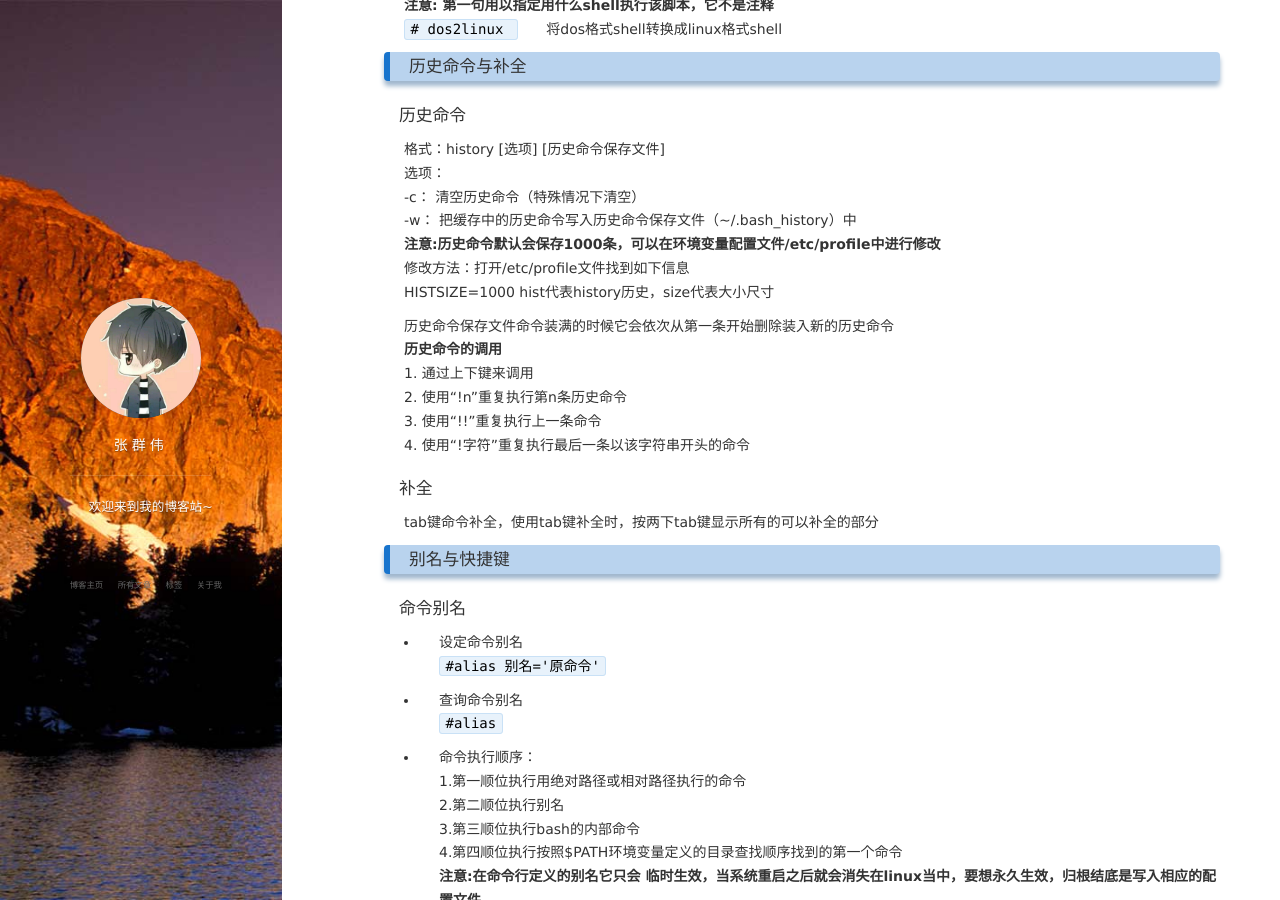
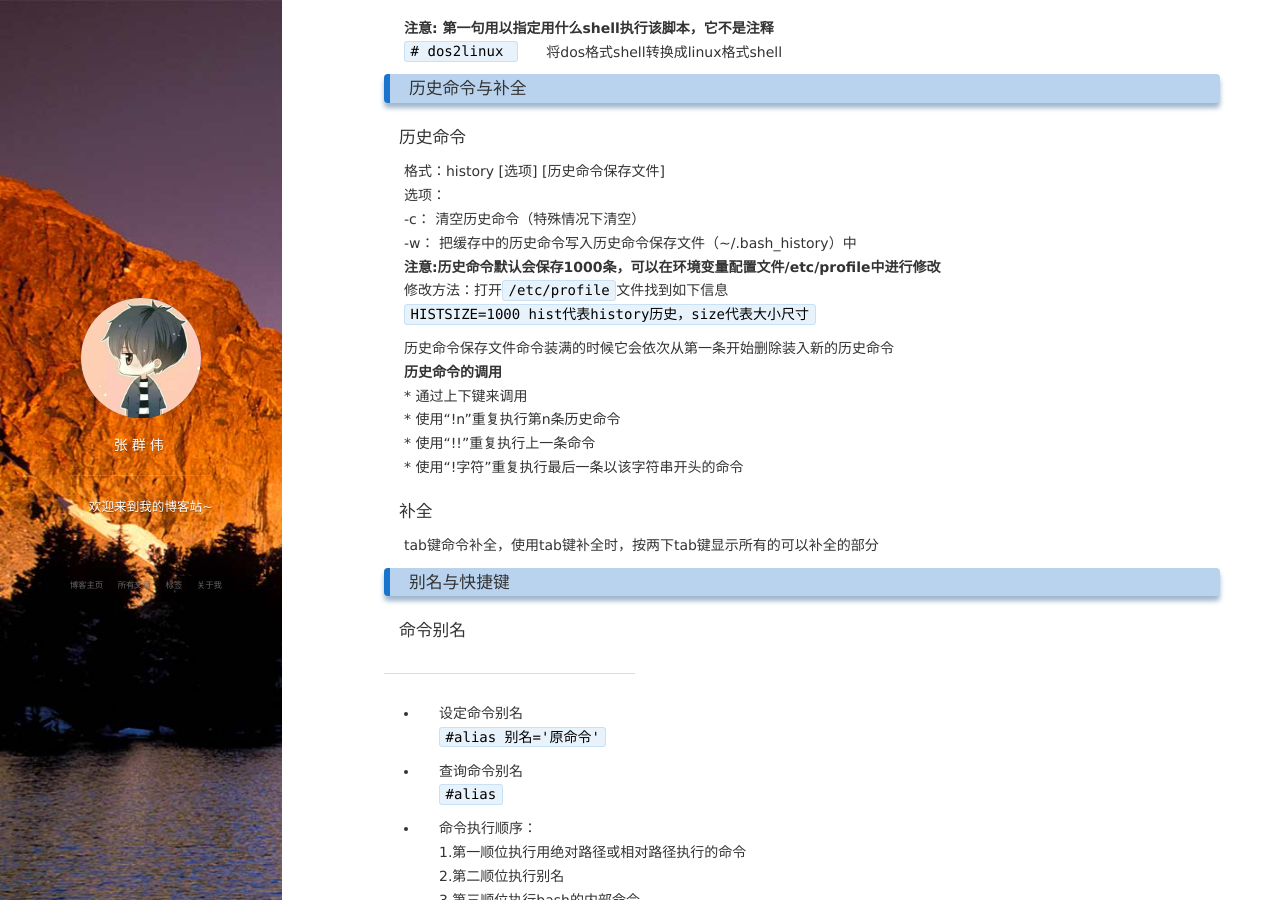
Before and after one commit to syhleo/zhangqunwei.github.io, a Jekyll site: the page built from _posts/2017-12-16-shell基础.md, in a window 1280 px wide and 900 px high, scrolled down 1477 px. Built offline with Jekyll 4.4.1, drawn with Linux system fonts in a browser that asks for light colours; nearby versions of some CDN libraries; our own code applies the rules of GitHub Pages for plain Markdown files; comment, search, counter and statistics services are not loaded; some of the changed text lies outside the part shown.

Commit message:
Update 2017-12-16-shell基础.md
排版

````diff
--- a/_posts/2017-12-16-shell基础.md
+++ b/_posts/2017-12-16-shell基础.md
@@ -51,11 +51,11 @@
         `# Bash hello.h`
 
 第一个shell脚本：
-
+```bash
          #!/bin/bash
          #echo "hello shell"      开头带#号的是注释
          echo "hello shell"
-
+```
 
 **注意: 第一句用以指定用什么shell执行该脚本，它不是注释**
 `# dos2linux `　　将dos格式shell转换成linux格式shell
@@ -67,15 +67,15 @@
 -c：   清空历史命令（特殊情况下清空）
 -w：  把缓存中的历史命令写入历史命令保存文件（~/.bash_history）中
 **注意:历史命令默认会保存1000条，可以在环境变量配置文件/etc/profile中进行修改**
-修改方法：打开/etc/profile文件找到如下信息
-        HISTSIZE=1000           hist代表history历史，size代表大小尺寸
+修改方法：打开`/etc/profile`文件找到如下信息
+        `HISTSIZE=1000           hist代表history历史，size代表大小尺寸`
 
 历史命令保存文件命令装满的时候它会依次从第一条开始删除装入新的历史命令
 **历史命令的调用**
-        1. 通过上下键来调用
-        2. 使用“!n”重复执行第n条历史命令
-        3. 使用“!!”重复执行上一条命令
-        4. 使用“!字符”重复执行最后一条以该字符串开头的命令
+        * 通过上下键来调用
+        * 使用“!n”重复执行第n条历史命令
+        * 使用“!!”重复执行上一条命令
+        * 使用“!字符”重复执行最后一条以该字符串开头的命令
 
 #### 补全
 tab键命令补全，使用tab键补全时，按两下tab键显示所有的可以补全的部分
@@ -83,7 +83,7 @@
 ### 别名与快捷键
 
 #### 命令别名
-
+____________
 * 设定命令别名
         `#alias 别名='原命令'`
 
@@ -107,6 +107,7 @@
         `unalias 别名`
 
 #### 快捷键（靠前的是常用的）
+___________________________
 ctrl+A          把光标移动到命令行开头
 ctrl+E          把光标移动到命令行结尾
 ctrl+C          强制终止当前的命令
````
Also changed, not shown: other parts of _posts/2017-12-16-shell基础.md (+6 -6 lines).
